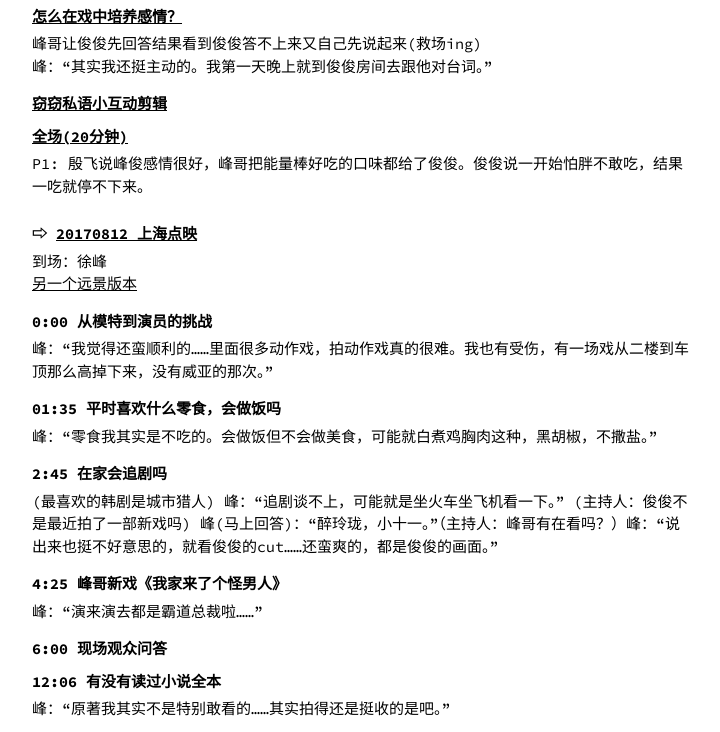
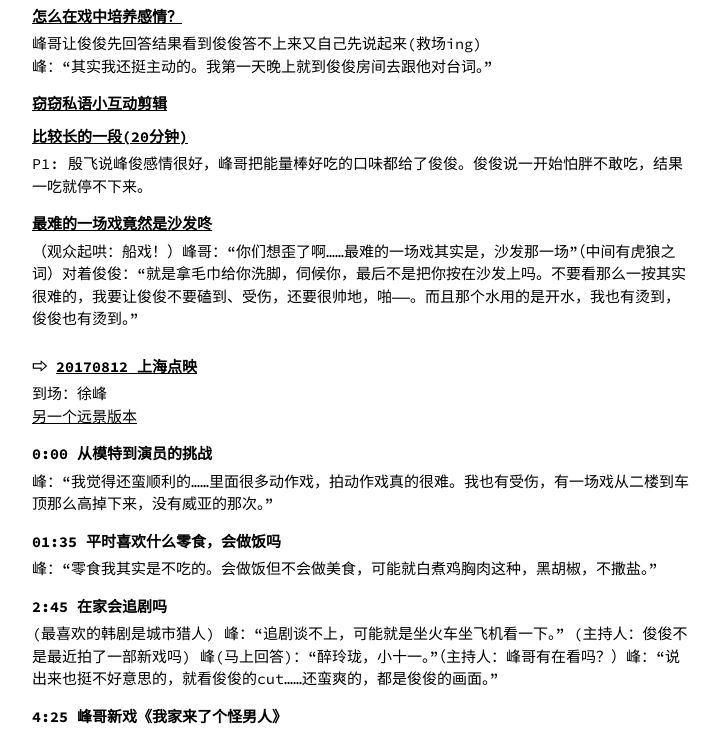
Before and after one commit to eri129/fengjun, a Jekyll site: the page built from index.md, in a window 1280 px wide and 900 px high, scrolled down 8197 px, cut to the strip 133-865 px from the top of the window. Shown: the whole strip, without its empty margins (278-998 px from the left). Built offline with Jekyll 4.4.1, drawn with Linux system fonts in a browser that asks for light colours; some of the changed text lies outside the part shown.

Commit message:
fix invalid link, add new event clip

```diff
--- a/index.md
+++ b/index.md
@@ -154,8 +154,10 @@
 峰哥让俊俊先回答结果看到俊俊答不上来又自己先说起来(救场ing)
 峰：“其实我还挺主动的。我第一天晚上就到俊俊房间去跟他对台词。”
 #### [窃窃私语小互动剪辑](https://www.bilibili.com/video/BV1ex411S75w)
-#### [全场(20分钟)](https://www.bilibili.com/video/BV1Zx411S7Rq)
+#### [比较长的一段(20分钟)](https://www.bilibili.com/video/BV1Zx411S7Rq)
 P1: 殷飞说峰俊感情很好，峰哥把能量棒好吃的口味都给了俊俊。俊俊说一开始怕胖不敢吃，结果一吃就停不下来。
+#### [最难的一场戏竟然是沙发咚](https://m.weibo.cn/1348754087/4628180587514704)
+（观众起哄：船戏！）峰哥：“你们想歪了啊……最难的一场戏其实是，沙发那一场”（中间有虎狼之词）对着俊俊：“就是拿毛巾给你洗脚，伺候你，最后不是把你按在沙发上吗。不要看那么一按其实很难的，我要让俊俊不要磕到、受伤，还要很帅地，啪——。而且那个水用的是开水，我也有烫到，俊俊也有烫到。”
 
 ### ⇨ [20170812 上海点映](https://www.bilibili.com/video/BV1wx411H7FP)
 到场：徐峰
@@ -385,6 +387,7 @@
 * P2：“昨天我哥不是发了一个微博，发了一个螃蟹的照片嘛。然后我们就在群里聊天，龚俊就说了一句‘我也想吃’，我哥就说‘你来，请你吃’，群里那么多人，其他人他都没理！偏心，太偏心了！不过他一向如此，我已经习惯了。”
 * P5：“在生活当中呢，我哥也特别地照顾龚俊，还总给他夹菜吃。”
 * [20161220 直播片段](https://weibo.com/5955526184/K8jFBckRY)：“快别提宠不宠的事情了，简直了！有什么好吃的都先给他……那个能量棒有两种口味，殷飞问他要，他就偷偷把好吃的味道换了，把好吃的那个给了龚俊，宠着呢。”
+* [某一直播片段](https://m.weibo.cn/1348754087/4627751719669141)：（徐峰和龚俊拍戏有没有害羞？）“龚俊有害羞，徐峰不害羞。有一次他们俩都睡着了，然后徐峰的手就一直放在龚俊的腿上，一直，到他俩睡醒。他们有发照片。自然地放上去的。” （链接的评论里有人发了这张[照片](https://wx4.sinaimg.cn/large/005P1yqggy1gppbzmem8ij30s90uktey.jpg))
 
 ### ⇨ 20201221 俊俊推荐能量棒
 俊俊推荐拍盛势时峰哥给他的能量棒：“有一段时间我把它忘记了，最近重拾对它的爱。”
```
Also changed, not shown: drama.md (+3 -1 lines), fandom.md (+4 -0 lines), fanvid.md (+4 -3 lines), changelog.md.
